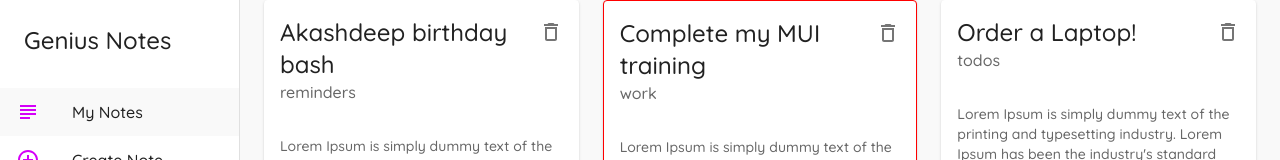
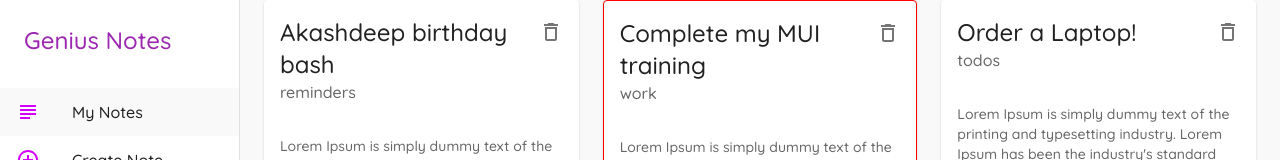
Before and after one commit to constgenius/notesapp_ReactMaterialUI, a React (Vite) app: page / in a window 1280 px wide. Shown: the top 160 px of the page. Built offline with nearby package versions, Linux system fonts and the light colour scheme; data requests are answered from the project's data file.

Commit message:
Final Changes

```diff
--- a/src/components/Layout.jsx
+++ b/src/components/Layout.jsx
@@ -45,7 +45,7 @@ const Layout = ({ children }) => {
         variant="permanent"
         anchor="left"
       >
-        <Typography variant='h5' sx={{ p: 3 }}>Genius Notes</Typography>
+        <Typography variant='h5' sx={{ p: 3, color: "primary.main" }}>Genius Notes</Typography>
 
 
         {/* Lists and List Items */}
--- a/src/components/NoteCard.jsx
+++ b/src/components/NoteCard.jsx
@@ -8,9 +8,7 @@ import { IconButton, Typography } from '@mui/material';
 const NoteCard = ({ note, handleDelete }) => {
   return (
     <div>
-      <Card sx={{
-        border: note.category === 'work' ? '1px solid red' : 'none',
-      }}>
+      <Card sx={{ border: note.category === "work" ? "1px solid red" : "none" }}>
         <CardHeader
           action={
             <IconButton aria-label="settings" onClick={() => handleDelete(note.id)}>
@@ -26,7 +24,7 @@ const NoteCard = ({ note, handleDelete }) => {
           </Typography>
         </CardContent>
       </Card>
-    </div>
+    </div >
   )
 }
 
```
